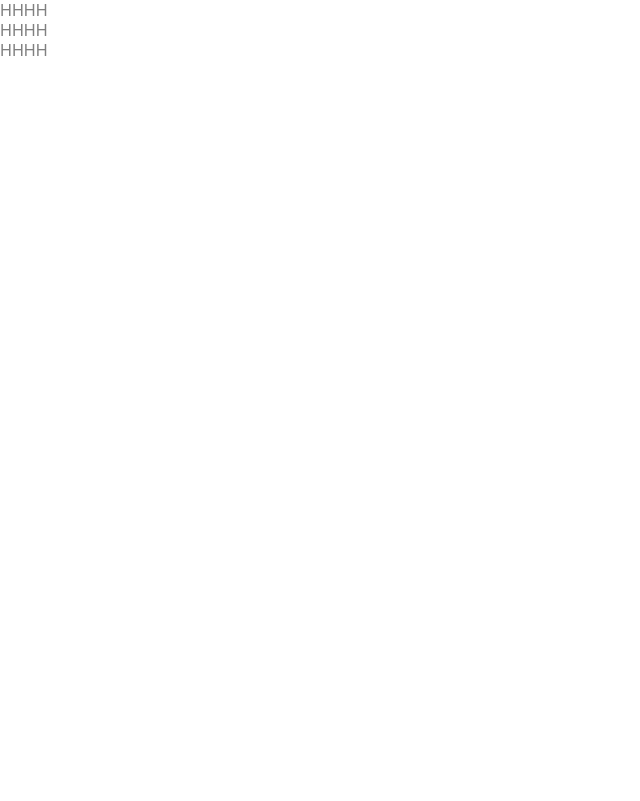
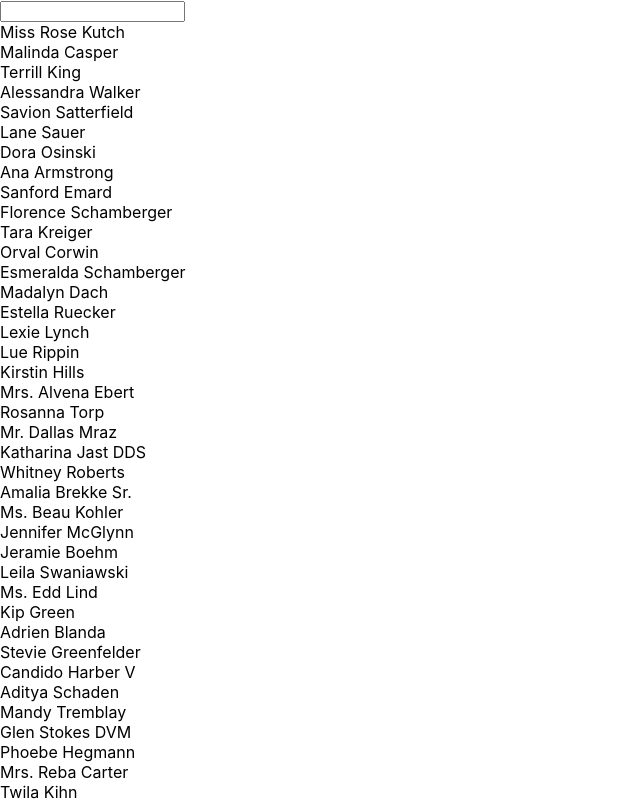
Before and after one commit to missfoxs/react-demo, a React (Vite) app: page / in a window 1280 px wide. Shown: the top 801 px of the page, without its empty margins (0-640 px from the left). Built offline with nearby package versions, Linux system fonts and the light colour scheme.

Commit message:
feat: 熟悉useTranstion， React.Children相关api

```diff
--- a/package.json
+++ b/package.json
@@ -9,6 +9,7 @@
     "start": "vite --port 8003"
   },
   "dependencies": {
+    "faker": "4.1.0",
     "react": "^18.0.0",
     "react-dom": "^18.0.0"
   },
--- a/src/App.jsx
+++ b/src/App.jsx
@@ -6,6 +6,9 @@ import Timeout from "./examples/setTimeout";
 import TestUseState from "./examples/test-use-state";
 import TestSuspense from "./examples/test-suspense";
 import TestReactChild from "./examples/test-react-child";
+import TestCreatePortal from "./examples/test-createPortal";
+import TestUerRef from "./examples/test-uer-ref";
+import TestUseTranstion from "./examples/test-useTranstion";
 
 function App() {
   return (
@@ -15,7 +18,10 @@ function App() {
       {/* <Timeout /> */}
       {/* <TestUseState /> */}
       {/* <TestSuspense /> */}
-      <TestReactChild />
+      {/* <TestReactChild /> */}
+      {/* <TestCreatePortal /> */}
+      {/* <TestUerRef /> */}
+      <TestUseTranstion />
     </>
   );
 }
--- /dev/null
+++ b/src/examples/test-createPortal.jsx
@@ -0,0 +1,28 @@
+import React, { useRef, useState } from "react";
+import * as ReactDOM from "react-dom";
+
+function WrapComponent({ children }) {
+  const domRef = useRef(null);
+  const [PortalComponent, setPortalComponent] = useState(null);
+  React.useEffect(() => {
+    setPortalComponent(ReactDOM.createPortal(children, domRef.current));
+  }, []);
+  return (
+    <div>
+      <div className="container" ref={domRef}>
+        container
+      </div>
+      {PortalComponent}
+    </div>
+  );
+}
+
+// TODO:冒泡事件
+// TODO:modal组件添加
+export default () => {
+  return (
+    <WrapComponent>
+      <div onClick={e => {}}>children compoent</div>
+    </WrapComponent>
+  );
+};
--- a/src/examples/test-react-child.jsx
+++ b/src/examples/test-react-child.jsx
@@ -1,4 +1,4 @@
-import React from "react";
+import React, { useDebugValue, useState } from "react";
 
 const WrapComponent = ({ children }) => {
   // 处理非透明的数据结构（传过来是数组而非组件列表）
@@ -9,7 +9,20 @@ const WrapComponent = ({ children }) => {
   return component;
 };
 
+const useMyCount = () => {
+  const [count, setCount] = useState(0);
+
+  useDebugValue(count ? "是" : "否");
+
+  return {
+    count,
+    setCount,
+  };
+};
+
 export default () => {
+  const { count, setCount } = useMyCount();
+
   return (
     <>
       <WrapComponent>
@@ -17,6 +30,7 @@ export default () => {
           <div key={index}>HHHH</div>
         ))}
       </WrapComponent>
+      <div onClick={() => setCount(count => count + 1)}>{count}</div>
     </>
   );
 };
--- /dev/null
+++ b/src/examples/test-uer-ref.jsx
@@ -0,0 +1,16 @@
+import React, { useEffect, useRef } from "react";
+
+export default () => {
+  const ref = useRef();
+  console.log(ref.current);
+  useEffect(() => {
+    console.log(ref.current);
+  }, []);
+  return (
+    <>
+      <div ref={ref} onClick={e => console.log(ref.current)}>
+        ref
+      </div>
+    </>
+  );
+};
--- /dev/null
+++ b/src/examples/test-useTranstion.jsx
@@ -0,0 +1,41 @@
+import React, { useState, useTransition } from "react";
+import { fakeNames as names } from "../js/faker-name";
+
+function ListItem({ name, highlight }) {
+  const index = name.toLowerCase().indexOf(highlight.toLowerCase());
+  if (index === -1) {
+    return <div>{name}</div>;
+  }
+  return (
+    <div>
+      {name.slice(0, index)}
+      <span className="highlight">
+        {name.slice(index, index + highlight.length)}
+      </span>
+      {name.slice(index + highlight.length)}
+    </div>
+  );
+}
+
+export default function FilterList() {
+  const [query, setQuery] = useState("");
+  const [highlight, setHighlight] = useState("");
+
+  const [isPending, startTransition] = useTransition();
+
+  const changeHandler = ({ target: { value } }) => {
+    setQuery(value);
+    startTransition(() => setHighlight(value)); // 把跟highlight相关的渲染延时执行
+  };
+
+  return (
+    <div>
+      <input onChange={changeHandler} value={query} type="text" />
+      {isPending
+        ? "pending"
+        : names.map((name, i) => (
+            <ListItem key={i} name={name} highlight={highlight} />
+          ))}
+    </div>
+  );
+}
--- /dev/null
+++ b/src/js/faker-name.js
@@ -0,0 +1,5 @@
+import faker from "faker";
+
+export const fakeNames = Array.from(Array(10000), () => {
+  return faker.name.findName();
+});
```
Also changed, not shown: 1 other file (tests, documents, lock files or other folders).
